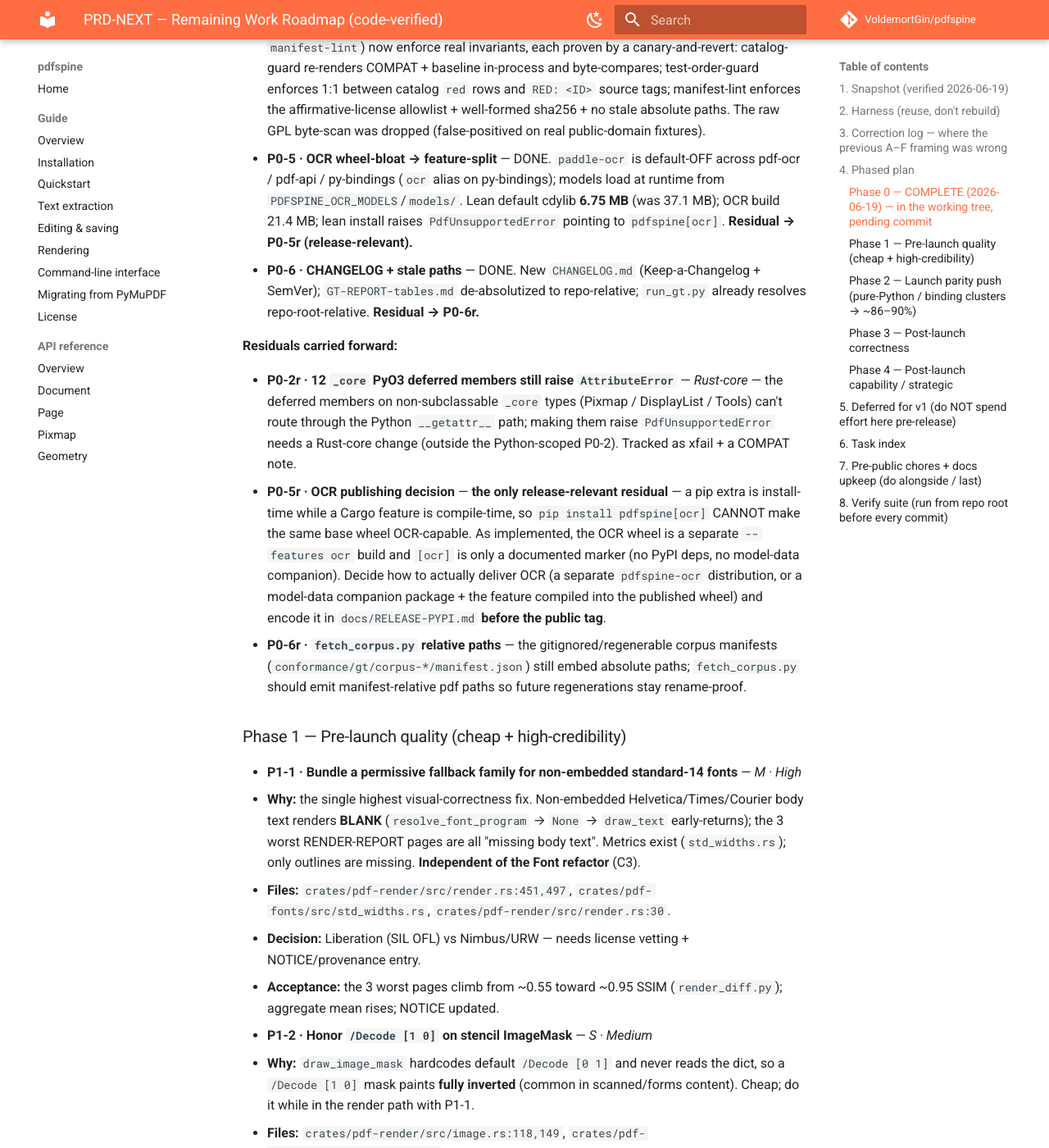
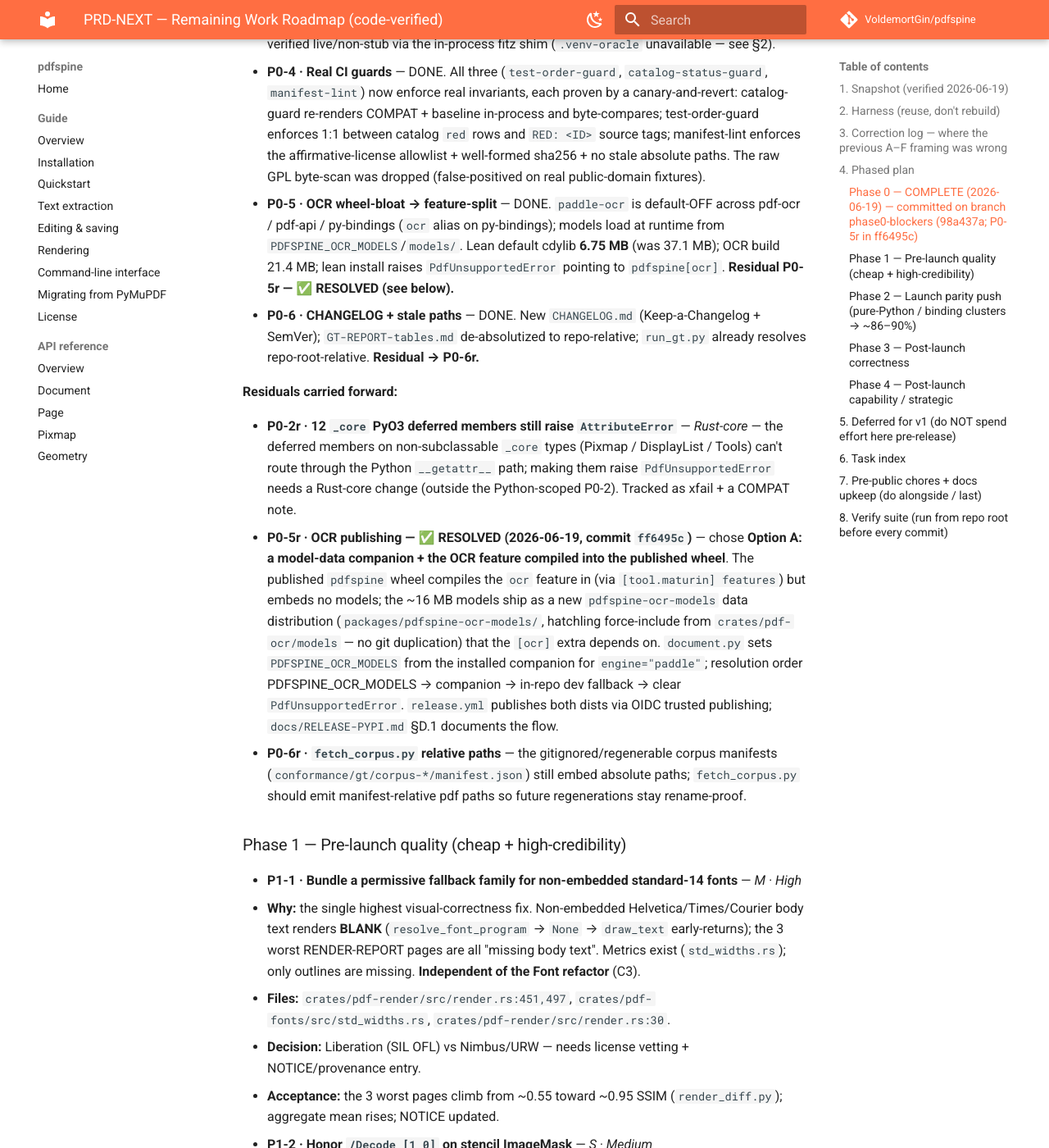
Before and after one commit to VoldemortGin/pdfspine, an MkDocs documentation site: the page built from docs/PRD-NEXT.md, in a window 1280 px wide and 1400 px high, scrolled down 4940 px. Shown: the whole window at 82% size. Built offline with MkDocs 1.6.1 and Material for MkDocs 9.7.7, drawn with Linux system fonts in a browser that asks for light colours; comment, search, counter and statistics services are not loaded; some of the changed text lies outside the part shown.

Commit message:
docs(PRD-NEXT): mark P0-5r (OCR publishing) resolved
Co-Authored-By: Claude Opus 4.8 (1M context) <noreply@anthropic.com>

```diff
--- a/docs/PRD-NEXT.md
+++ b/docs/PRD-NEXT.md
@@ -32,11 +32,12 @@
 - **Rendering (`get_pixmap`):** SSIM **0.945 mean / 0.986 median** vs fitz — but the 3 worst pages
   (0.527/0.541/0.558) are all **blank non-embedded standard-14 body text** (Phase 1's top fix).
 - **OCR:** Tesseract adapter + pure-Rust PaddleOCR (PP-OCRv4 via `tract`) both shipped, Python-selectable,
-  scanned→searchable proven end-to-end, beats fitz on CJK. Wheel-bloat **resolved** via feature-split: the
-  lean **6.75 MB** default base wheel embeds no models; OCR is opt-in (`maturin build --features ocr`, 21.4 MB)
-  and the ~16 MB models load at runtime from `PDFSPINE_OCR_MODELS`/`models/` (offline, no download). One
-  release residual remains: how to actually *publish* OCR to end users (→ P0-5r). The per-box `recognize()`
-  loop is still sequential (→ P4-3).
+  scanned→searchable proven end-to-end, beats fitz on CJK. Wheel-bloat **resolved** and the publishing path
+  is **decided + implemented** (P0-5r): the published `pdfspine` wheel compiles OCR in but embeds **no
+  models** (~7 MB compressed; the `cargo` build default stays lean), and the ~16 MB models ship as a separate
+  `pdfspine-ocr-models` data distribution the `[ocr]` extra pulls in (`pip install pdfspine[ocr]`); models
+  resolve at runtime `PDFSPINE_OCR_MODELS` → companion → in-repo dev fallback (offline, no download). The
+  per-box `recognize()` loop is still sequential (→ P4-3).
 - **Performance:** pdfspine **beats fitz on open (1.26×)** and **text (2.75×)** — the ops users actually
   call; render is 1.74× faster than before but still ~2.3× slower than pypdfium2 (a C engine, not the parity
   target). **All render-perf work is deferred** — see §5 "Deferred for v1".
@@ -91,7 +92,7 @@ mis-stated the work. The phased plan in §4 replaces it. Key corrections (all ca
 Effort: **S** ≈ hours · **M** ≈ 1–2 days · **L** ≈ multi-day. Each task lists **why · files · effort/impact
 · Acceptance** (the green condition that means "done").
 
-### Phase 0 — COMPLETE (2026-06-19) — in the working tree, pending commit
+### Phase 0 — COMPLETE (2026-06-19) — committed on branch `phase0-blockers` (98a437a; P0-5r in ff6495c)
 
 All six blockers landed and were verified (full §8 suite). Done summary:
 
@@ -99,13 +100,13 @@ All six blockers landed and were verified (full §8 suite). Done summary:
 - **P0-2 · Deferred → `PdfUnsupportedError`** — DONE for the 40 Page/Document deferred symbols. Catalog now emits `python/pdfspine/_compat_deferred.py` (a self-maintaining `frozenset`, ships in the wheel); `Page/Document.__getattr__` route deferred members through it → `PdfUnsupportedError` with name+hint. Dead `_UNIMPLEMENTED_PAGE['get_pixmap']` removed; new `test_deferred_symbols.py`; `compat-symbol-guard.py` extended with lockstep + runtime checks. **Residual → P0-2r.**
 - **P0-3 · Flip 4 + regen COMPAT** — DONE. The 4 flipped deferred→implemented in `_compat_catalog.py`; COMPAT regenerated to **651 / 52 / 66 = 769, coverage 84.7%**; README + PARITY counts refreshed (Document 119/17, Page 92/23). No count drift; the 4 verified live/non-stub via the in-process fitz shim (`.venv-oracle` unavailable — see §2).
 - **P0-4 · Real CI guards** — DONE. All three (`test-order-guard`, `catalog-status-guard`, `manifest-lint`) now enforce real invariants, each proven by a canary-and-revert: catalog-guard re-renders COMPAT + baseline in-process and byte-compares; test-order-guard enforces 1:1 between catalog `red` rows and `RED: <ID>` source tags; manifest-lint enforces the affirmative-license allowlist + well-formed sha256 + no stale absolute paths. The raw GPL byte-scan was dropped (false-positived on real public-domain fixtures).
-- **P0-5 · OCR wheel-bloat → feature-split** — DONE. `paddle-ocr` is default-OFF across pdf-ocr / pdf-api / py-bindings (`ocr` alias on py-bindings); models load at runtime from `PDFSPINE_OCR_MODELS`/`models/`. Lean default cdylib **6.75 MB** (was 37.1 MB); OCR build 21.4 MB; lean install raises `PdfUnsupportedError` pointing to `pdfspine[ocr]`. **Residual → P0-5r (release-relevant).**
+- **P0-5 · OCR wheel-bloat → feature-split** — DONE. `paddle-ocr` is default-OFF across pdf-ocr / pdf-api / py-bindings (`ocr` alias on py-bindings); models load at runtime from `PDFSPINE_OCR_MODELS`/`models/`. Lean default cdylib **6.75 MB** (was 37.1 MB); OCR build 21.4 MB; lean install raises `PdfUnsupportedError` pointing to `pdfspine[ocr]`. **Residual P0-5r — ✅ RESOLVED (see below).**
 - **P0-6 · CHANGELOG + stale paths** — DONE. New `CHANGELOG.md` (Keep-a-Changelog + SemVer); `GT-REPORT-tables.md` de-absolutized to repo-relative; `run_gt.py` already resolves repo-root-relative. **Residual → P0-6r.**
 
 **Residuals carried forward:**
 
 - **P0-2r · 12 `_core` PyO3 deferred members still raise `AttributeError`** — *Rust-core* — the deferred members on non-subclassable `_core` types (Pixmap / DisplayList / Tools) can't route through the Python `__getattr__` path; making them raise `PdfUnsupportedError` needs a Rust-core change (outside the Python-scoped P0-2). Tracked as xfail + a COMPAT note.
-- **P0-5r · OCR publishing decision** — **the only release-relevant residual** — a pip extra is install-time while a Cargo feature is compile-time, so `pip install pdfspine[ocr]` CANNOT make the same base wheel OCR-capable. As implemented, the OCR wheel is a separate `--features ocr` build and `[ocr]` is only a documented marker (no PyPI deps, no model-data companion). Decide how to actually deliver OCR (a separate `pdfspine-ocr` distribution, or a model-data companion package + the feature compiled into the published wheel) and encode it in `docs/RELEASE-PYPI.md` **before the public tag**.
+- **P0-5r · OCR publishing — ✅ RESOLVED (2026-06-19, commit `ff6495c`)** — chose **Option A: a model-data companion + the OCR feature compiled into the published wheel**. The published `pdfspine` wheel compiles the `ocr` feature in (via `[tool.maturin] features`) but embeds no models; the ~16 MB models ship as a new `pdfspine-ocr-models` data distribution (`packages/pdfspine-ocr-models/`, hatchling force-include from `crates/pdf-ocr/models` — no git duplication) that the `[ocr]` extra depends on. `document.py` sets `PDFSPINE_OCR_MODELS` from the installed companion for `engine="paddle"`; resolution order PDFSPINE_OCR_MODELS → companion → in-repo dev fallback → clear `PdfUnsupportedError`. `release.yml` publishes both dists via OIDC trusted publishing; `docs/RELEASE-PYPI.md` §D.1 documents the flow.
 - **P0-6r · `fetch_corpus.py` relative paths** — the gitignored/regenerable corpus manifests (`conformance/gt/corpus-*/manifest.json`) still embed absolute paths; `fetch_corpus.py` should emit manifest-relative pdf paths so future regenerations stay rename-proof.
 
 ### Phase 1 — Pre-launch quality (cheap + high-credibility)
@@ -227,7 +228,7 @@ All six blockers landed and were verified (full §8 suite). Done summary:
 | P0-5 | OCR wheel-bloat decision (opt-in extra) | M | Med | ✅ done | 0 |
 | P0-6 | CHANGELOG + fix stale `/workspace/pypdf` paths | S | Low | ✅ done | 0 |
 | P0-2r | 12 `_core` PyO3 deferred members still AttributeError (Rust-core) | M | Med | open | 0r |
-| P0-5r | OCR publishing decision (separate dist vs model-data companion) **release-relevant** | M | High | open | 0r |
+| P0-5r | OCR publishing — model-data companion + OCR-in-wheel (Option A) | M | High | ✅ done | 0r |
 | P0-6r | `fetch_corpus.py` emits manifest-relative pdf paths | S | Low | open | 0r |
 | P1-1 | Bundle std-14 fallback fonts (blank body text) | M | High | – | 1 |
 | P1-2 | Honor `/Decode [1 0]` ImageMask | S | Med | – | 1 |
@@ -246,10 +247,10 @@ All six blockers landed and were verified (full §8 suite). Done summary:
 | P4-3 | OCR `recognize()` rayon parallelism | M | High | – | 4 |
 | P4-4 | Full public-surface API reference docs | M | Med | – | 4 |
 
-**Recommended next 3 (in order):** *(Phase 0 is COMPLETE — in the working tree, pending commit.)*
+**Recommended next 3 (in order):** *(Phase 0 + P0-5r COMPLETE — committed on `phase0-blockers`.)*
 1. **Phase 1 — P1-1 std-14 fallback fonts** (+ the one-line P1-2 while in the render path, + P1-3 to lock quality) — the top visual-correctness fix now that the blockers are cleared.
-2. **Resolve P0-5r (OCR publishing decision)** before the public tag — the only release-relevant residual; encode the chosen OCR-distribution path in `docs/RELEASE-PYPI.md`.
-3. **Phase 2 — P2-1 Page parity batch** (+ P2-2 convert_to_pdf) — biggest parity-%-per-effort momentum (~86%), no Rust-architecture risk. Then tackle the large **P3-1 multi-column** and **P4-1 Font** work, guarded by P1-3.
+2. **Phase 2 — P2-1 Page parity batch** (+ P2-2 convert_to_pdf) — biggest parity-%-per-effort momentum (~86%), no Rust-architecture risk.
+3. Then the large **P3-1 multi-column** and **P4-1 Font** work, guarded by P1-3. (The remaining Phase 0 residuals P0-2r / P0-6r are low-priority cleanups.)
 
 ## 7. Pre-public chores + docs upkeep (do alongside / last)
 
@@ -257,7 +258,7 @@ All six blockers landed and were verified (full §8 suite). Done summary:
 - **Keep `PARITY.md` + `docs/BENCHMARKS.md` current** — they drift as batches land; refresh after each.
 - Docs-site completeness pass (`docs/guide`, `docs/reference`, `index.md`) — see P4-4.
 - PyPI publish runbook: `docs/RELEASE-PYPI.md` (gated on P0-1 + P0-5); optional name trademark.
-- The PyPI runbook **must encode the P0-5r OCR-distribution decision** — a separate `pdfspine-ocr` distribution vs a model-data companion package + the `ocr` feature compiled into the published wheel — since `pip install pdfspine[ocr]` cannot make the base wheel OCR-capable on its own.
+- The PyPI runbook **encodes the P0-5r OCR-distribution decision** (✅ done) — the published `pdfspine` wheel compiles the `ocr` feature in (no embedded models) and the `[ocr]` extra pulls the `pdfspine-ocr-models` data distribution; see `docs/RELEASE-PYPI.md` §D.1.
 - Repo stays **PRIVATE** until everything is done (Phase 0 + Phase 1 + the parity push + docs), then flip to
   public + push (`gh` authed as VoldemortGin).
 
@@ -286,5 +287,5 @@ and trust a clean machine / CI.
 
 *Re-verified 2026-06-19 from a code-level 5-dimension survey (project health · API parity · rendering ·
 extraction/conformance · perf/OCR). §3 is the correction log against this doc's previous A–F framing.
-**Phase 0 landed in the working tree (pending commit) on 2026-06-19** — §3 rows C1 / C2 / C6 / C10 / C11
-are now fixed (P0-2r / P0-5r / P0-6r carried forward).*
+**Phase 0 + P0-5r landed on 2026-06-19** (committed on branch `phase0-blockers`: 98a437a, ff6495c) — §3
+rows C1 / C2 / C6 / C10 / C11 are fixed; residuals P0-2r / P0-6r carried forward.*
```
